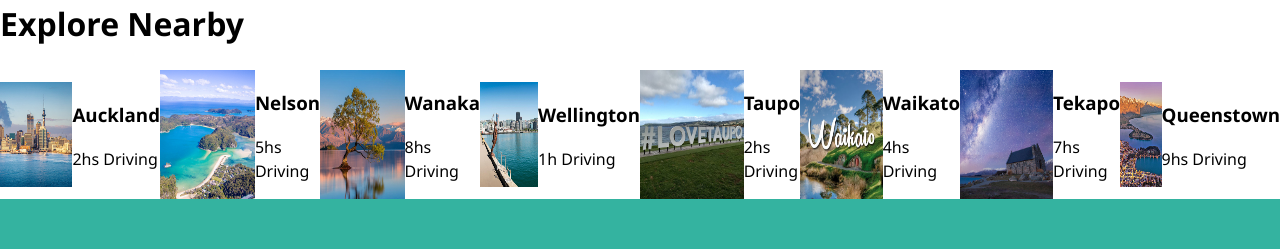
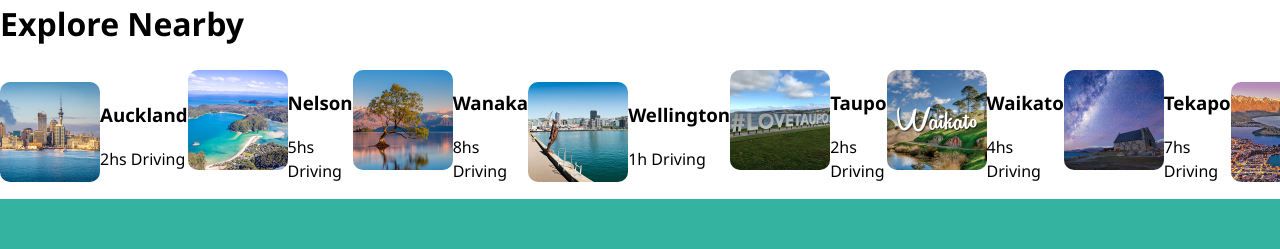
Before and after one commit to Alan0985/nextts, a Next.js app: page / in a window 1280 px wide. Shown: the part 821-1070 px from the top of the page. Built offline with nearby package versions, Linux system fonts and the light colour scheme.

Commit message:
City Card Updating

```diff
--- a/components/Navbar/Navbar.style.ts
+++ b/components/Navbar/Navbar.style.ts
@@ -62,6 +62,10 @@ export const StyledNavbar = styled.nav`
   @media (max-width: ${({ theme }: Props) => theme.vp.sm}) {
     flex-direction: column;
 
+    ul {
+      flex-direction: column;
+    }
+
     div {
       display: none;
     }
--- a/components/Nearby/CityCard/CityCard.style.ts
+++ b/components/Nearby/CityCard/CityCard.style.ts
@@ -3,4 +3,12 @@ import styled from 'styled-components';
 export const StyledCityCard = styled.div`
   display: flex;
   justify-content: center;
+
+  img {
+    width: 100px;
+    height: 100px;
+    min-width: 100px;
+    min-height: 100px;
+    border-radius: 10px;
+  }
 `;
--- a/components/Nearby/CityCard/CityCard.tsx
+++ b/components/Nearby/CityCard/CityCard.tsx
@@ -10,7 +10,7 @@ type Props = {
 
 export const CityCard = ({ src, name, distance }: Props) => (
   <StyledCityCard>
-    <Image src={src} alt={name} />
+    <img src={src} alt={name} />
     <div>
       <h3>{name}</h3>
       <p>{distance}</p>
--- a/data.ts
+++ b/data.ts
@@ -1,11 +1,11 @@
-import c01 from './public/assets/images/cities/c01.jpg';
-import c02 from './public/assets/images/cities/c02.jpg';
-import c03 from './public/assets/images/cities/c03.jpg';
-import c04 from './public/assets/images/cities/c04.jpg';
-import c05 from './public/assets/images/cities/c05.jpg';
-import c06 from './public/assets/images/cities/c06.jpg';
-import c07 from './public/assets/images/cities/c07.jpg';
-import c08 from './public/assets/images/cities/c08.jpg';
+const c01 = './assets/images/cities/c01.jpg';
+const c02 = './assets/images/cities/c02.jpg';
+const c03 = './assets/images/cities/c03.jpg';
+const c04 = './assets/images/cities/c04.jpg';
+const c05 = './assets/images/cities/c05.jpg';
+const c06 = './assets/images/cities/c06.jpg';
+const c07 = './assets/images/cities/c07.jpg';
+const c08 = './assets/images/cities/c08.jpg';
 
 export const cities = [
   {
```
